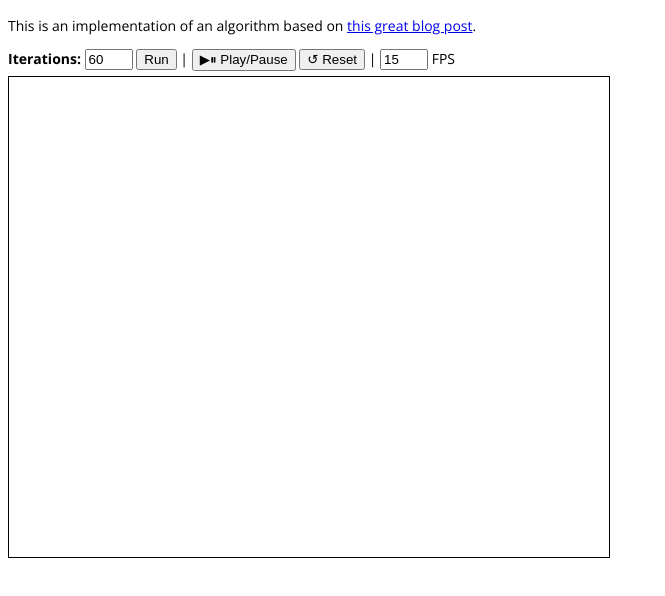
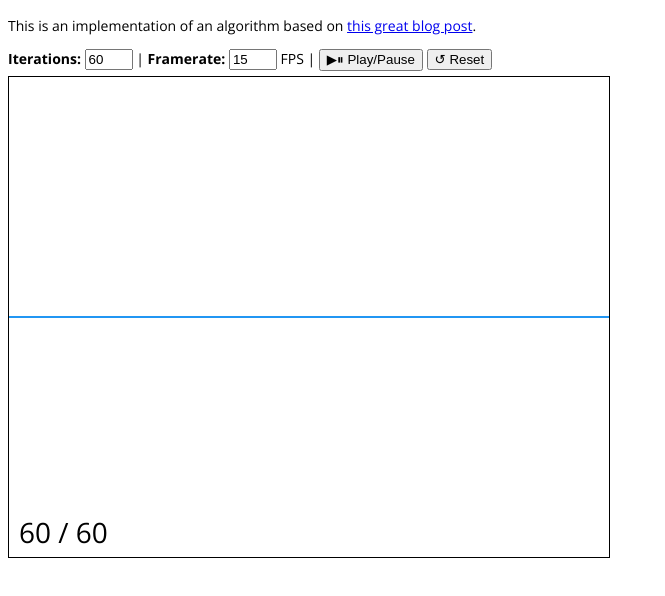
Before and after one commit to sunjay/landscapes, a website built with webpack: page index.html in a window 1280 px wide. Shown: the part 60-656 px from the top of the page, without its empty margins (0-665 px from the left). Built offline with nearby package versions, Linux system fonts and the light colour scheme.

Commit message:
Base mainloop and rendering code

```diff
--- a/index.html
+++ b/index.html
@@ -10,16 +10,16 @@
   <p>This is an implementation of an algorithm based on
     <a href="https://bitesofcode.wordpress.com/2016/12/23/landscape-generation-using-midpoint-displacement/">this great blog post</a>.</p>
 
-  <form id="controls">
+  <form>
     <label>Iterations:</label>
-    <input id="iterations" type="number" value="60" min="0" step="1" />
-    <input type="submit" value="Run" />
+    <input id="iterations" type="number" value="60" min="1" step="1" />
+    |
+    <label>Framerate:</label>
+    <input id="fps" type="number" value="15" min="1" step="1" />
+    FPS
     |
     <button id="play" type="button">&#9654;&#9208; Play/Pause</button>
     <button id="reset" type="button">&#8634; Reset</button>
-    |
-    <input id="fps" type="number" value="15" min="0" step="1" />
-    FPS
   </form>
   <canvas id="canvas" width="600" height="480"></canvas>
 
--- a/src/index.js
+++ b/src/index.js
@@ -1,4 +1,48 @@
 require('../scss/index.scss');
+
+const {renderPath, renderProgress} = require('./renderer');
+const {displaceMidpoints} = require('./landscape');
 
 const canvas = document.getElementById('canvas');
 const ctx = canvas.getContext('2d');
+
+const width = canvas.width;
+const height = canvas.height;
+
+let playState = 'running';
+let path = [0, 0];
+let iterations = 0;
+
+loop();
+render();
+
+document.getElementById('play').addEventListener('click', () => {
+  playState = playState === 'running' ? 'paused' : 'running';
+});
+
+document.getElementById('reset').addEventListener('click', () => {
+  path = [0, 0];
+  iterations = 0;
+});
+
+function loop() {
+  const iterationsLimit = Number(document.getElementById('iterations').value);
+
+  if (playState === 'running' && iterations < iterationsLimit) {
+    path = displaceMidpoints(path);
+    iterations += 1;
+  }
+
+  const fps = Number(document.getElementById('fps').value) || 15;
+  setTimeout(loop, 1000 / fps);
+}
+
+function render() {
+  window.requestAnimationFrame(render);
+
+  ctx.clearRect(0, 0, width, height);
+  renderPath(ctx, width, height, path);
+
+  const iterationsLimit = Number(document.getElementById('iterations').value);
+  renderProgress(ctx, width, height, iterations, iterationsLimit);
+}
--- /dev/null
+++ b/src/landscape.js
@@ -0,0 +1,3 @@
+export function displaceMidpoints(path) {
+  return path;
+}
--- /dev/null
+++ b/src/renderer.js
@@ -0,0 +1,34 @@
+export function renderPath(ctx, width, height, path) {
+  // Define coordinate system
+  // Factor is used to define the direction of the positive coordinates
+  // and the scale of the drawing
+  const xaxis = {ref: 0, factor: 1};
+  const yaxis = {ref: Math.floor(height / 2), factor: -15};
+
+  const xCoord = (v) => v * xaxis.factor + xaxis.ref;
+  const yCoord = (v) => v * yaxis.factor + yaxis.ref;
+
+  ctx.lineWidth = 2;
+  ctx.strokeStyle = '#2196f3';
+
+  const step = width / (path.length - 1);
+  drawPath(ctx, path.map((y, i) => ({x: xCoord(step * i), y: yCoord(y)})));
+}
+
+export function renderProgress(ctx, width, height, completed, total) {
+  const size = 28;
+  const padding = 10;
+  ctx.font = `${size}px "Open Sans"`;
+  ctx.fillText(`${completed} / ${total}`, padding, height - size/2);
+}
+
+function drawPath(ctx, coordinates) {
+  ctx.beginPath();
+  ctx.moveTo(coordinates[0].x, coordinates[0].y);
+
+  for (const {x, y} of coordinates.slice(1)) {
+    ctx.lineTo(x, y);
+  }
+
+  ctx.stroke();
+}
```
